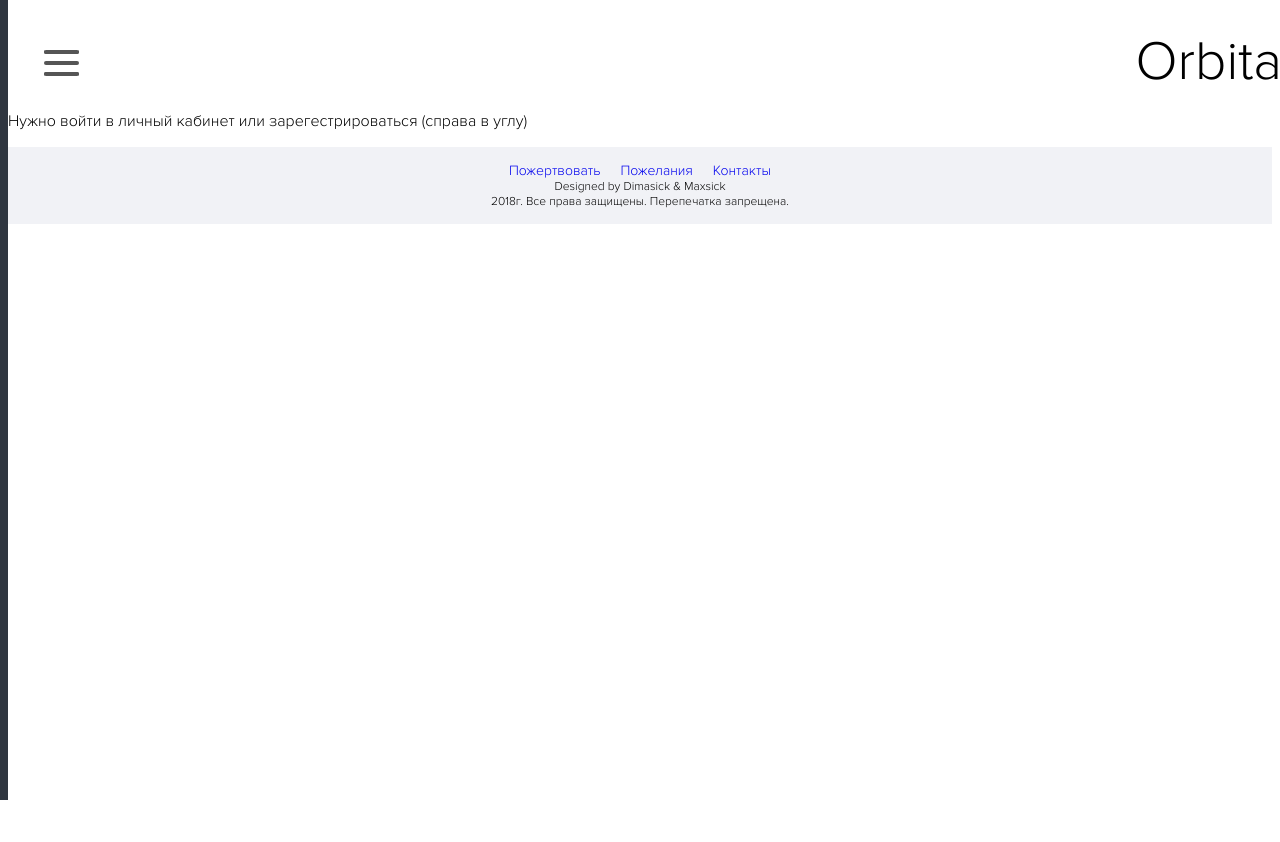
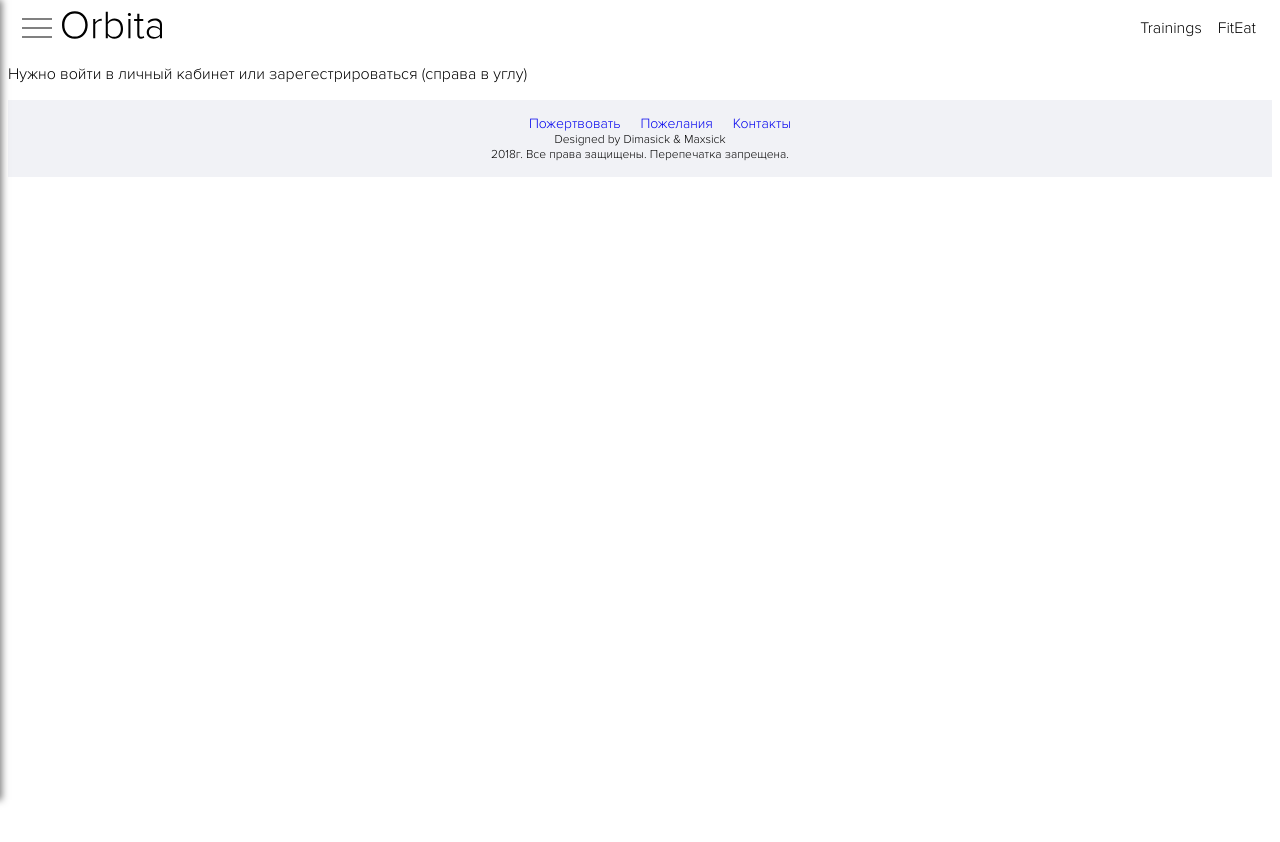
Before and after one commit to CFOrbita/Orbita, a React app: page / in a window 1280 px wide. Shown: the top 842 px of the page. Before the commit the page ends 800 px from the top, so only its background shows below. Built offline with nearby package versions, Linux system fonts and the light colour scheme.

Commit message:
Добавлено side menu

```diff
--- /dev/null
+++ b/src/assets/sass/modules/_backdrop.scss
@@ -0,0 +1,9 @@
+.backdrop {
+  position: fixed;
+  width: 100%;
+  height: 100%;
+  top: 0;
+  left: 0;
+  background: rgba(0, 0, 0, 0.5);
+  z-index: 100;
+}
--- /dev/null
+++ b/src/assets/sass/modules/_side-drawer.scss
@@ -0,0 +1,40 @@
+.side-drawer {
+  width: 70%;
+  max-width: 400px;
+  height: 100%;
+  box-shadow: 2px 0 7px rgba(0, 0, 0, 0.5);
+  position: fixed;
+  top: 0;
+  left: 0;
+  background: #2f3640;
+  z-index: 200;
+  transform: translateX(-100%);
+  transition: transform 0.3s ease-out;
+
+  &.open {
+    transform: translateX(0);
+  }
+}
+
+.side-drawer__items {
+  display: flex;
+  flex-direction: column;
+  justify-content: space-between;
+}
+
+.side-drawer__items li {
+  color: white;
+  margin: 0.5rem 0;
+}
+
+.side-drawer__items a {
+  color: white;
+
+  &:hover {
+    color: orange;
+  }
+
+  &:active {
+    color: darkred;
+  }
+}
--- /dev/null
+++ b/src/assets/sass/modules/_toggle-button-drawer.scss
@@ -0,0 +1,21 @@
+.toggle-button {
+  display: flex;
+  flex-direction: column;
+  justify-content: space-around;
+  height: 30px;
+  width: 30px;
+  background: transparent;
+  border: none;
+  cursor: pointer;
+  box-sizing: border-box;
+
+  &:focus {
+    outline: none;
+  }
+}
+
+.toggle-button__line {
+  width: 30px;
+  height: 2px;
+  background: gray;
+}
--- /dev/null
+++ b/src/assets/sass/modules/_toolbar.scss
@@ -0,0 +1,56 @@
+@import "toggle-button-drawer";
+@import "side-drawer";
+@import "backdrop";
+
+.spacer {
+  flex: 1;
+}
+
+.toolbar {
+  position: fixed;
+  top: 0;
+  left: 0;
+  width: 100%;
+  height: 56px;
+}
+
+.toolbar__navigation {
+  display: flex;
+  height: 100%;
+  align-items: center;
+  padding: 0 1rem;
+}
+
+.toolbar__logo {
+  width: 100px;
+  height: 36px;
+  margin-left: 1rem;
+ }
+
+.toolbar__navigation-items {
+  margin: 0;
+  padding: 0;
+  display: flex;
+}
+
+.toolbar__navigation-items li {
+  padding: 0 0.5rem;
+}
+
+.toolbar__navigation-items a {
+  color: black;
+
+  &:hover {
+    color: orange;
+  }
+
+  &:active {
+    color: darkred;
+  }
+}
+
+@media (max-width: 768px) {
+  .toolbar__navigation-items {
+    display: none;
+  }
+}
--- a/src/assets/sass/style.scss
+++ b/src/assets/sass/style.scss
@@ -1,10 +1,10 @@
 @import "blocks/variables";
-@import "blocks/side-menu";
+//@import "blocks/side-menu";
 @import "blocks/header";
 @import "blocks/login";
 @import "blocks/forgot-pass";
-@import "blocks/button";
-@import "blocks/button-elements";
+//@import "blocks/button";
+//@import "blocks/button-elements";
 @import "blocks/breadcrumb";
 @import "blocks/avatar";
 @import "blocks/edit";
@@ -17,6 +17,8 @@
 @import "blocks/card";
 @import "blocks/checkbox";
 
+@import "modules/toolbar";
+
 @font-face {
   font-family: "ProximaNova-Light";
   src: url("../fonts/ProximaNova-Light.woff2") format("woff2"), url("../fonts/ProximaNova-Light.woff") format("woff");
@@ -24,49 +26,20 @@
   font-display: swap;
 }
 
-body {
+html {
   height: 100%;
 }
 
 body {
   font-family: "ProximaNova-Light";
+  height: 100%;
 }
 
 a {
   text-decoration: none;
 }
-ul {
-  padding: 0;
-  margin: 0;
-}
+
+
 li {
   list-style: none;
 }
-* {
-  box-sizing: border-box;
-}
-
-.wrapper {
-  display: flex;
-  flex-direction: column;
-  height: 100%;
-}
-.content {
-  flex: 1 0 auto;
-}
-.footer {
-  flex: 0 0 auto;
-}
-
-.show {
-  display: block;
-}
-
-.hide {
-  display: none;
-}
-
-.input-wrapper {
-  display: flex;
-  align-items: center;
-}
--- /dev/null
+++ b/src/components/Toolbar/Toolbar.js
@@ -0,0 +1,35 @@
+import React from "react";
+import DrawerToggleButton from "../side-drawer/drawer-toggle-button";
+
+const Toolbar = props => {
+  const {drawerClickHandler} = props;
+
+  return (
+    <header className="toolbar">
+      <nav className="toolbar__navigation">
+        <div>
+          <DrawerToggleButton onClick={drawerClickHandler}/>
+        </div>
+        <a href="/" className="toolbar__logo">
+          <svg xmlns="http://www.w3.org/2000/svg" width="100" height="30" viewBox="0 0 1665.99 455.67">
+            <path d="M191,356.33c0-128.77,84.53-227.83,214-227.83,128.77,0,214,99.06,214,227.83S533.74,584.17,405,584.17C275.53,584.17,191,485.11,191,356.33Zm388.31,0c0-112.26-68.68-193.49-174.34-193.49-107,0-174.34,81.23-174.34,193.49,0,111,67.36,193.49,174.34,193.49C510.63,549.82,579.31,467.28,579.31,356.33Z" transform="translate(-191 -128.5)"/>
+            <path d="M710.68,576.24v-319H745v54.81c27.08-35.66,63.4-61.42,107.65-61.42v37.65C846.72,287,842.09,287,835.49,287c-32.36,0-75.94,29.06-90.48,56.8V576.24Z" transform="translate(-191 -128.5)"/>
+            <path d="M920,576.24V135.76h34.34v173c25.76-36.32,66-59.43,110.94-59.43,85.19,0,142.64,66.7,142.64,167.74,0,102.36-58.11,167.08-142.64,167.08-47.55,0-88.49-25.76-110.94-58.78v50.85Zm139.34-23.11c71.32,0,111.6-58.78,111.6-136s-40.28-136.7-111.6-136.7c-44.25,0-86.51,27.74-105,58.11V496.33C972.82,526.71,1015.08,553.13,1059.33,553.13Z" transform="translate(-191 -128.5)"/>
+            <path d="M1287.79,180.67c0-14.53,12.54-25.75,26.41-25.75,14.53,0,26.42,11.22,26.42,25.75a26.5,26.5,0,0,1-26.42,26.42C1300.33,207.09,1287.79,195.2,1287.79,180.67ZM1297,576.24v-319h34.34v319Z" transform="translate(-191 -128.5)"/>
+            <path d="M1444.94,514.82V287.65h-52.83V257.28h52.83V170.11h35v87.17h64.72v30.37h-64.72V509.54c0,25.76,10.57,43.59,33,43.59,15.19,0,28.4-7.27,35.66-15.19l13.21,26.42c-12.55,11.88-27.74,19.81-54.15,19.81C1465.41,584.17,1444.94,558.41,1444.94,514.82Z" transform="translate(-191 -128.5)"/>
+            <path d="M1822.66,576.24V538.6c-28.4,31-64.06,45.57-108.31,45.57-54.81,0-111.6-37.65-111.6-106.33,0-69.34,56.13-105.66,111.6-105.66,44.25,0,80.57,14.53,108.31,45.57V353c0-47.55-38.3-73.3-85.85-73.3-39.62,0-70.66,13.86-99.72,46.89l-19.15-23.78c33-35.66,70-53.49,122.83-53.49,64.72,0,116.23,31,116.23,102.36V576.24Zm0-62.74v-70c-22.46-29.05-58.11-44.24-96.42-44.24-52.83,0-87.17,33.68-87.17,79.25,0,44.9,34.34,78.58,87.17,78.58C1764.55,557.09,1800.2,542.56,1822.66,513.5Z" transform="translate(-191 -128.5)"/>
+          </svg>
+        </a>
+        <div className="spacer"/>
+
+        <ul className="toolbar__navigation-items">
+          <li><a href="/">Trainings</a></li>
+          <li><a href="/">FitEat</a></li>
+        </ul>
+
+      </nav>
+    </header>
+  );
+}
+
+export default Toolbar;
--- a/src/components/app/app.jsx
+++ b/src/components/app/app.jsx
@@ -1,55 +1,47 @@
 import React, {Component} from "react";
+import Toolbar from "../Toolbar/Toolbar";
+import SideDrawer from "../side-drawer/side-drawer";
+import Backdrop from "../backdrop/Backdrop";
 
 class App extends Component{
   constructor(props) {
     super(props);
 
+    this.state = {
+      sideDrawerOpen: false
+    };
+
+    this.drawerToggleClickHandler = this.drawerToggleClickHandler.bind(this);
+    this.backDropClickHandler = this.backDropClickHandler.bind(this);
+  }
+
+  drawerToggleClickHandler()  {
+    this.setState((prevState) => {
+      return {sideDrawerOpen: !prevState.sideDrawerOpen}
+    })
+  };
+
+  backDropClickHandler() {
+    this.setState({
+        sideDrawerOpen: false
+    })
   }
 
   render() {
+    let backdrop;
+    const {sideDrawerOpen} = this.state;
 
+    if(sideDrawerOpen) {
+      backdrop = <Backdrop backDropClickHandler={this.backDropClickHandler}/>;
+    }
     return (
       <React.Fragment>
-          <header className="header">
-            <div className="header-menu">
-              <span className="toggle-button">
-                 <div className="menu-bar menu-bar-top"></div>
-                 <div className="menu-bar menu-bar-middle"></div>
-                 <div className="menu-bar menu-bar-bottom"></div>
-              </span>
-              <div className="menu-wrap">
-                <div className="menu-sidebar">
-                  <ul className="menu">
-                    <li>
-                      <a href="#">Зал</a>
-                    </li>
-                    <li className="menu-item-has-children">
-                      <a href="workout.html">
-                        Тренировка
-                      </a>
-                      <span className="sidebar-menu-arrow">
-                        <i className=" fas fa-angle-down fa-sm"></i>
-                      </span>
-                      <ul className="sub-menu">
-                        <li><a href="#">Дневник</a></li>
-                        <li><a href="#">Комплексы</a></li>
-                        <li><a href="#">Питание</a></li>
-                      </ul>
-                    </li>
-                    <li><a href="#">Контакты</a></li>
-                  </ul>
-                </div>
-              </div>
-            </div>
-            <div className="heading">
-              <a className="header-title" href="#">Orbita</a>
-            </div>
-
-            <p>Нужно войти в личный кабинет или зарегестрироваться (справа в углу)</p>
-          </header>
-          <main>
-
-          </main>
+        <Toolbar drawerClickHandler={this.drawerToggleClickHandler} />
+        <SideDrawer onShown={sideDrawerOpen} />
+        {backdrop}
+        <main style={{marginTop: '64px'}}>
+          <p>Нужно войти в личный кабинет или зарегестрироваться (справа в углу)</p>
+        </main>
         <footer className="footer">
           <div className="footer-wrapper container">
             <ul className="footer__list">
--- /dev/null
+++ b/src/components/backdrop/Backdrop.js
@@ -0,0 +1,11 @@
+import React from "react";
+
+const Backdrop = props => {
+  const {backDropClickHandler} = props;
+
+  return (
+    <div className="backdrop" onClick={backDropClickHandler}/>
+  );
+};
+
+export default Backdrop;
--- /dev/null
+++ b/src/components/side-drawer/drawer-toggle-button.js
@@ -0,0 +1,15 @@
+import React from "react";
+
+const DrawerToggleButton = props => {
+  const {onClick} = props;
+  return (
+    <button className="toggle-button" onClick={onClick}>
+      <div className="toggle-button__line"/>
+      <div className="toggle-button__line"/>
+      <div className="toggle-button__line"/>
+    </button>
+  );
+}
+
+
+export default DrawerToggleButton;
--- /dev/null
+++ b/src/components/side-drawer/side-drawer.js
@@ -0,0 +1,28 @@
+import React from "react";
+
+const SideDrawer = props => {
+  const {onShown} = props;
+  const drawerClasses = ['side-drawer'];
+
+  if(onShown) {
+    drawerClasses.push('open');
+  }
+
+  return (
+    <nav className={drawerClasses.join(' ')}>
+      <ul className="side-drawer__items">
+        <li>
+          <a href="/">Тренировки</a>
+        </li>
+        <li>
+          <a href="/">Питание</a>
+        </li>
+        <li>
+          <a href="/">Контакты</a>
+        </li>
+      </ul>
+    </nav>
+  );
+};
+
+export default SideDrawer;
```
Also changed, not shown: src/assets/img/logo.svg (added).
